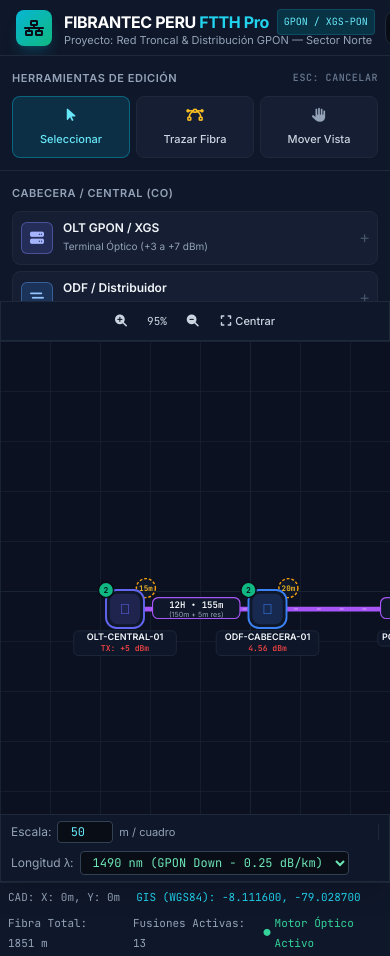
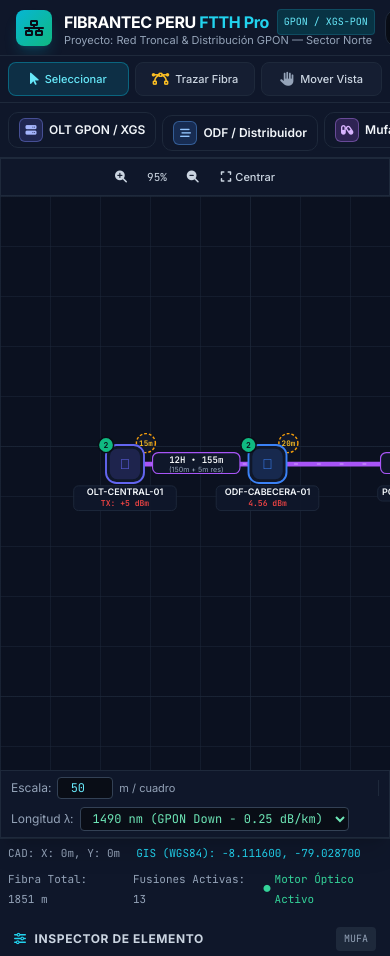
Before and after one commit to dennisruitonramirez-sys/fibercad-ftth-cloud-v2, a plain HTML site: page frontend/index.html in a window 390 px wide. Shown: the top 956 px of the page. Drawn offline with nearby package versions, Linux system fonts and the light colour scheme; no server answers.

Commit message:
Actualizar File

```diff
--- a/frontend/css/styles.css
+++ b/frontend/css/styles.css
@@ -279,23 +279,90 @@ body {
     overflow-y: auto !important;
   }
 
-  /* Apilar panel izquierdo, lienzo central e inspector en columna */
+  /* Apilar panel superior de herramientas, lienzo central e inspector */
   body > div.flex-1 {
     flex-direction: column !important;
     overflow: visible !important;
   }
 
+  /* Panel de herramientas compacto en la parte superior */
   #left-sidebar {
     width: 100% !important;
     max-width: 100% !important;
     min-width: 0 !important;
-    max-height: 245px !important;
-    overflow-y: auto !important;
+    max-height: none !important;
+    height: auto !important;
+    overflow: visible !important;
     border-left: none !important;
     border-right: none !important;
+    border-bottom: 1px solid #1e293b !important;
   }
 
-  /* Ocultar leyenda TIA-598-C en celular para liberar espacio vertical */
+  /* Compactar la sección de Seleccionar / Trazar / Mover */
+  #left-sidebar > div:first-child {
+    padding: 6px 8px !important;
+  }
+
+  #left-sidebar > div:first-child > div:first-child {
+    display: none !important; /* Oculta el subtítulo "HERRAMIENTAS DE EDICIÓN" para ahorrar altura */
+  }
+
+  #left-sidebar .tool-btn {
+    flex-direction: row !important;
+    gap: 6px !important;
+    padding: 6px 8px !important;
+  }
+
+  #left-sidebar .tool-btn i {
+    margin-bottom: 0 !important;
+  }
+
+  /* Convertir la paleta de equipos (OLT, ODF, Mufa, NAP, Splitter, Poste, ONT) en barra horizontal deslizable */
+  #left-sidebar > div:nth-child(2) {
+    display: flex !important;
+    flex-direction: row !important;
+    align-items: center !important;
+    gap: 6px !important;
+    padding: 6px 8px !important;
+    overflow-x: auto !important;
+    overflow-y: hidden !important;
+    -webkit-overflow-scrolling: touch;
+    space-y: 0 !important;
+  }
+
+  /* Aplanar los grupos (Cabecera, Planta Externa, Abonado) para que todos los botones queden en la misma fila horizontal */
+  #left-sidebar > div:nth-child(2) > div,
+  #left-sidebar > div:nth-child(2) > div > div.space-y-1\.5 {
+    display: contents !important;
+  }
+
+  /* Ocultar títulos de categoría en móvil para que solo salgan los botones de equipo */
+  #left-sidebar > div:nth-child(2) > div > div:first-child {
+    display: none !important;
+  }
+
+  /* Estilo compacto de cada botón de equipo en horizontal */
+  #left-sidebar .palette-item {
+    flex-shrink: 0 !important;
+    padding: 5px 10px !important;
+    gap: 6px !important;
+    border-radius: 10px !important;
+    background: #0f172a !important;
+  }
+
+  #left-sidebar .palette-item > div:first-child {
+    width: 24px !important;
+    height: 24px !important;
+    font-size: 11px !important;
+  }
+
+  /* Ocultar la descripción larga y el '+' para que quepan varios equipos a la vista */
+  #left-sidebar .palette-item .truncate,
+  #left-sidebar .palette-item > i.fa-plus {
+    display: none !important;
+  }
+
+  /* Ocultar leyenda TIA-598-C en celular */
   #left-sidebar > div:last-child {
     display: none !important;
   }
@@ -324,29 +391,28 @@ body {
     overflow: visible !important;
   }
 
-  /* Deshacer el contenedor envolvente para reordenar sus 2 bloques por separado */
   #view-canvas > div:first-child {
     display: contents !important;
   }
 
-  /* Bloque 2 (Zoom y Centrar): arriba del área de diseño, compacto */
+  /* Controles de Zoom y Centrar arriba del área de diseño */
   #view-canvas > div:first-child > div:last-child {
     order: 1 !important;
     width: 100% !important;
     justify-content: center !important;
-    padding: 5px 8px !important;
+    padding: 4px 8px !important;
     background: #0f172a !important;
     border-bottom: 1px solid #1e293b !important;
     border-radius: 0 !important;
     pointer-events: auto !important;
   }
 
-  /* Área de diseño CAD en el centro */
+  /* Área de diseño CAD amplia y visible completa en pantalla */
   #canvas-wrapper {
     order: 2 !important;
     width: 100% !important;
-    height: 56vh !important;
-    min-height: 360px !important;
+    height: 68vh !important;
+    min-height: 420px !important;
     flex: none !important;
     position: relative !important;
     overflow: hidden !important;
@@ -360,7 +426,7 @@ body {
     touch-action: none !important;
   }
 
-  /* Bloque 1 marcado en rojo (Escala y Longitud λ): debajo del área de diseño */
+  /* Escala y Longitud λ debajo del área de diseño */
   #view-canvas > div:first-child > div:first-child {
     order: 3 !important;
     width: 100% !important;
```
